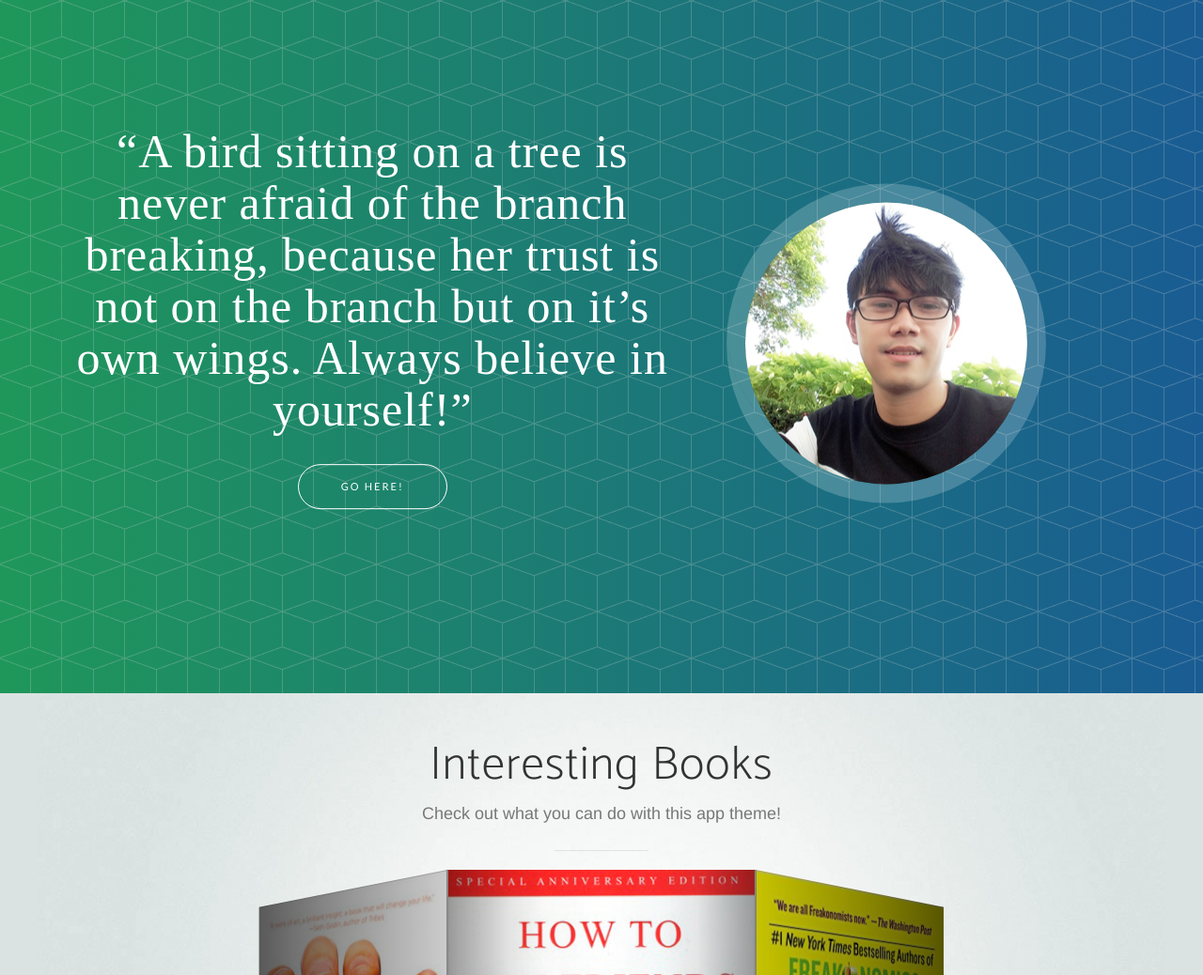
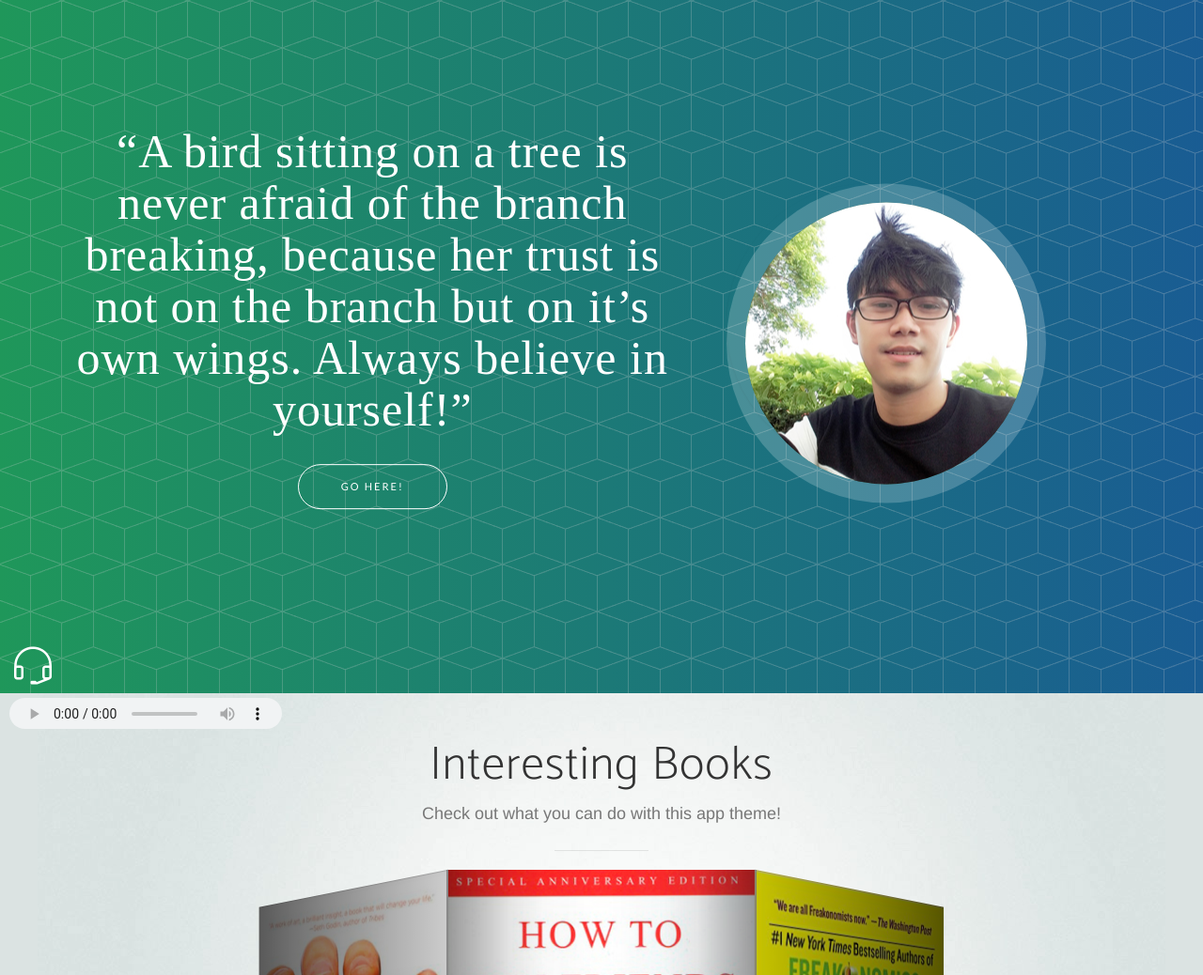
Before and after one commit to simpleone/simpleone.github.io, a website: page index.html in a window 1280 px wide. Shown: the part 62-1100 px from the top of the page at 94% size. Drawn offline with nearby package versions, Linux system fonts and the light colour scheme; files whose address does not match are found by name; a web font is replaced by a local one.

Commit message:
update background

```diff
--- /dev/null
+++ b/css/style_audio.css
@@ -0,0 +1,39 @@
+#backgroundaudio {
+  display: block;
+  position: fixed;
+  bottom: -43px;
+  left: 5px;
+  -webkit-transition: all 1s ease-in-out;
+  -moz-transition: all 1s ease-in-out;
+  -ms-transition: all 1s ease-in-out;
+  -o-transition: all 1s ease-in-out;
+  transition: all 1s ease-in-out;
+ }
+ #backgroundaudio:hover {
+  bottom: 0;
+  -webkit-transition: all 1s ease-in-out;
+  -moz-transition: all 1s ease-in-out;
+  -ms-transition: all 1s ease-in-out;
+  -o-transition: all 1s ease-in-out;
+  transition: all 1s ease-in-out;
+ }
+ #backgroundaudio audio {
+  background: transparent;
+  padding: 5px;
+  display: table-cell;
+  vertical-align: middle;
+  height: 43px;
+  z-index: 9998;
+ }
+ #backgroundaudio i {
+  font-size: 40px;
+  display: block;
+  background: transparent;
+  padding: 5px;
+  width: 50px;
+  height: 60px;
+  float: none;
+  margin-bottom: -1px;
+  z-index: 9999;
+  color: #ffffff;
+ }
--- a/css/style_book.css
+++ b/css/style_book.css
@@ -1,3 +1,4 @@
+
 .fs-container {
 	margin: 20px auto 50px auto;
 	position: relative;
--- a/index.html
+++ b/index.html
@@ -40,6 +40,7 @@
 		<script type="text/javascript" src="js/modernizr.custom.79639.js"></script>
 
     <link rel="stylesheet" type="text/css" href="css/style_book.css" />
+      <link rel="stylesheet" type="text/css" href="css/style_audio.css" />
 		<link href='http://fonts.googleapis.com/css?family=Open+Sans+Condensed:700,300|Prata' rel='stylesheet' type='text/css' />
 		<script type="text/javascript" src="js/modernizr.custom.26887.js"></script>
 
@@ -56,6 +57,7 @@
                 </button>
                 <a class="navbar-brand page-scroll" href="#page-top">SimpleOne Blog</a>
             </div>
+
 
             <!-- Collect the nav links, forms, and other content for toggling -->
             <div class="collapse navbar-collapse" id="bs-example-navbar-collapse-1">
@@ -78,6 +80,14 @@
                 </ul>
             </div>
             <!-- /.navbar-collapse -->
+            <div id="backgroundaudio">
+              <i class="icon-volume-up">
+                <i class="icon-earphones-alt"></i>
+              </i>
+              <audio autoplay="" controls="" loop="" preload="">
+                <source src="https://s3.amazonaws.com/Syntaxxx/bigger-picture.mp3" type="audio/mpeg">
+              </audio>
+            </div>
         </div>
         <!-- /.container-fluid -->
     </nav>
@@ -117,6 +127,7 @@
             </div>
         </div>
     </header>
+
 
     <section id="books" class="books bg-primary text-center">
            <div class="container">
```
Also changed, not shown: 1 other file.
